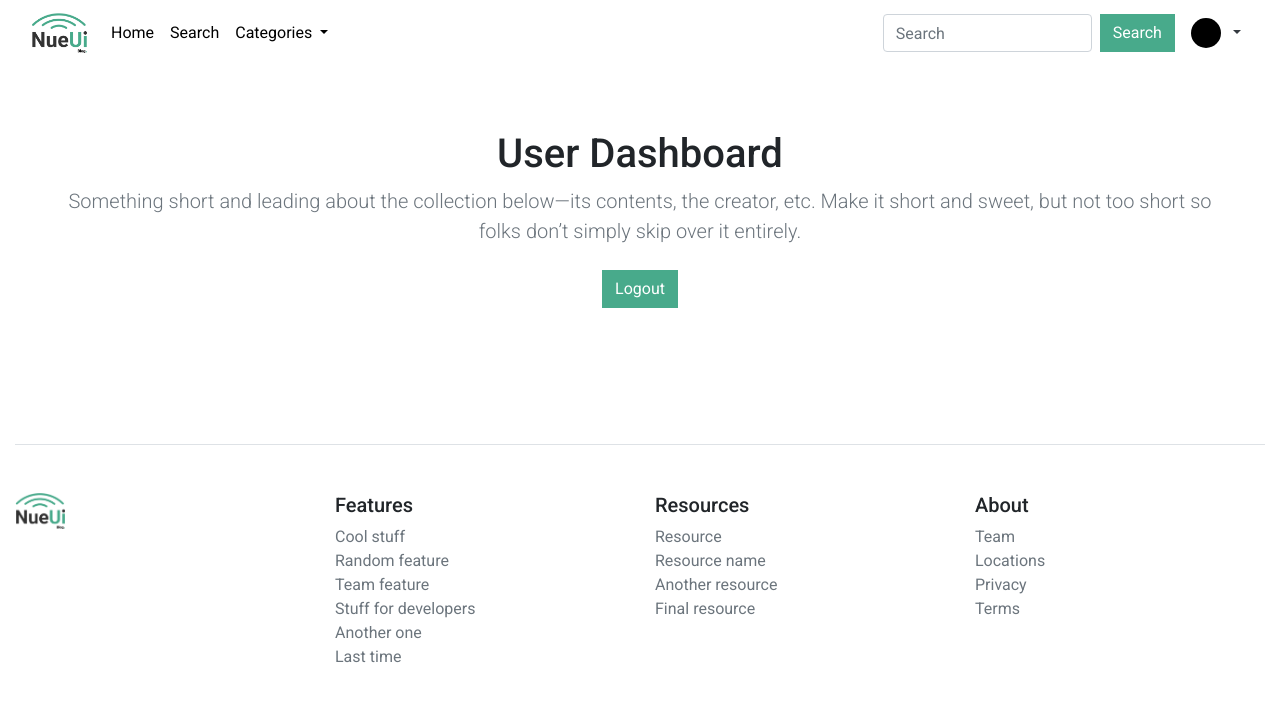
After one commit to DelroyBrown28/NueBlog, a Django app: page /account/profile/ in a window 1280 px wide. The commit adds this page. Shown: the top 702 px of the page. Run offline with Django 3.2, Linux system fonts and the light colour scheme; the visitor is signed in with stand-in values (Sample User, id 1); data that the repository does not hold is empty.

Commit message:
Working on user authentication

```diff
--- a/NueBlog/settings.py
+++ b/NueBlog/settings.py
@@ -36,6 +36,7 @@ MIDDLEWARE = [
     'django.middleware.clickjacking.XFrameOptionsMiddleware',
 ]
 
+X_FRAME_OPTIONS = 'SAMEORIGIN'
 
 ROOT_URLCONF = 'NueBlog.urls'
 
@@ -106,5 +107,9 @@ STATIC_ROOT = os.path.join(BASE_DIR, 'staticfiles')
 MEDIA_ROOT = os.path.join(BASE_DIR, 'media')
 MEDIA_URL = '/media/'
 
+LOGIN_REDIRECT_URL = 'accounts:profile'
+LOGIN_URL = 'login'
+LOGOUT_URL = 'logout'
+
 
 DEFAULT_AUTO_FIELD = 'django.db.models.BigAutoField'
--- a/accounts/urls.py
+++ b/accounts/urls.py
@@ -7,7 +7,6 @@ app_name = 'accounts'
 
 urlpatterns = [
     path('login/', auth_views.LoginView.as_view(template_name='registration/login.html',
-                                                authentication_form=UserLoginForm), name='login')
-
-
+                                                authentication_form=UserLoginForm), name='login'),
+    path('profile/', views.profile, name='profile'),
 ]
--- a/accounts/views.py
+++ b/accounts/views.py
@@ -1,3 +1,7 @@
 from django.shortcuts import render
+from django.contrib.auth.decorators import login_required
 
-# Create your views here.
+
+@login_required
+def profile(request):
+    return render(request, 'accounts/profile.html', {'section' : 'profile'})
--- a/blog/admin.py
+++ b/blog/admin.py
@@ -8,6 +8,7 @@ from mptt.admin import MPTTModelAdmin
 class AuthorAdmin(admin.ModelAdmin):
     list_display = ('title', 'category', 'id', 'status', 'author', 'slug')
     list_editable = ('status', 'category')
+    summernote_fields = ('content',)
     prepopulated_fields = {
         "slug" : ("title",),
     }
--- a/blog/forms.py
+++ b/blog/forms.py
@@ -1,6 +1,7 @@
 from django import forms
 from .models import Comment, Category
 from mptt.forms import TreeNodeChoiceField
+
 
 
 class NewCommentForm(forms.ModelForm):
@@ -21,7 +22,7 @@ class NewCommentForm(forms.ModelForm):
         widgets = {
             'name' : forms.TextInput(attrs={'class' : 'col-sm-12'}),
             'email' : forms.TextInput(attrs={'class' : 'col-sm-12'}),
-            'content' : forms.Textarea(attrs={'class' : 'form-control'}),
+            'content' : forms.TextInput(attrs={'class' : 'form-control'}),
         }
 
 
--- a/static/css/base.css
+++ b/static/css/base.css
@@ -74,6 +74,7 @@ JUMBOTRON
     background-position: center;
     background-size: cover;
 }
+
 /* POST DISPLAY JUMBOTRON */
 
 .about-link,
@@ -252,8 +253,6 @@ BUTTONS
     border-radius: 0;
     border-bottom: 5px solid #222;
 
-
-
 }
 
 .card:hover {
--- /dev/null
+++ b/templates/accounts/profile.html
@@ -0,0 +1,18 @@
+{% extends "base/base.html" %}
+{% block title %}Profile{% endblock %}
+{% block content %}
+<div class="container">
+    <section class="jumbotron text-center bg-white">
+        <div class="container">
+            <h1>User Dashboard</h1>
+            <p class="lead text-muted">Something short and leading about the collection below—its contents, the
+                creator,
+                etc. Make it short and sweet, but not too short so folks don’t simply skip over it entirely.</p>
+            <p>
+                <a href="#" class="btn btn-primary my-2">Logout</a>
+            </p>
+        </div>
+    </section>
+</div>
+{% include "includes/footer.html" %}
+{% endblock %}
--- a/templates/base/base.html
+++ b/templates/base/base.html
@@ -28,8 +28,11 @@
 
 <body>
 
+
+    {% if request.get_full_path == '/account/login/' %}
+    {% else %}
     {% include 'includes/navbar.html' %}
-
+    {% endif %}
 
     {% block content %}
 
--- a/templates/base/footer.html
+++ b/templates/includes/footer.html
@@ -1,11 +1,11 @@
+{% load static %}
 <div class="container">
     <footer class="pt-4 my-md-5 pt-md-5 border-top">
 
         <div class="row">
 
             <div class="col-12 col-md">
-                <img class="mb-2" src="/docs/4.5/assets/brand/bootstrap-solid.svg" alt="" width="24" height="24">
-                <small class="d-block mb-3 text-muted">&copy; 2017-2020</small>
+                <img class="mb-2" src="{% static 'images/nueuibloglogo.png' %}" alt="" width="50">
             </div>
             <div class="col-6 col-md">
                 <h5>Features</h5>
--- a/templates/includes/navbar.html
+++ b/templates/includes/navbar.html
@@ -1,12 +1,23 @@
 {% load static %}
+<style>
+    .dot {
+        height: 30px;
+        width: 30px;
+        background-color: #000;
+        border-radius: 50%;
+        display: inline-block;
+
+    }
+</style>
 <nav class="navbar navbar-expand-lg">
     <div class="container-fluid">
         <a class="navbar-brand" href="#">
             <img class="img-fluid navbar-logo" src="{% static 'images/nueuibloglogo.png' %}">
 
         </a>
-        <button class="navbar-toggler mt-1" type="button" data-bs-toggle="collapse" data-bs-target="#navbarSupportedContent"
-            aria-controls="navbarSupportedContent" aria-expanded="false" aria-label="Toggle navigation">
+        <button class="navbar-toggler mt-1" type="button" data-bs-toggle="collapse"
+            data-bs-target="#navbarSupportedContent" aria-controls="navbarSupportedContent" aria-expanded="false"
+            aria-label="Toggle navigation">
             <span class="navbar-toggler-icon"><i class="fas fa-bars" style="font-size: 30px;"></i></span>
         </button>
         <div class="collapse navbar-collapse" id="navbarSupportedContent">
@@ -34,11 +45,36 @@
                 </li>
 
             </ul>
+
+
+
             <form class="d-flex" action="/search/" method="get">
                 <input class="form-control me-2" name="q" type="search" placeholder="Search" aria-label="Search"
                     required>
                 <button class="btn" type="submit">Search</button>
             </form>
+            {% if request.user.is_authenticated %}
+            <div class="flexed ml-3">
+                <span class="dot"></span>
+                <ul class="navbar-nav">
+                    <li class="nav-item dropdown">
+                        <a class="nav-link dropdown-toggle text-dark" href="#" id="navbarDropdown" role="button"
+                            data-toggle="dropdown" aria-haspopup="true" aria-expanded="false">
+                        </a>
+                        <div class="dropdown-menu dropdown-menu-right" aria-labelledby="navbarDropdown">
+                            <a class="dropdown-item" href="{% url "accounts:profile" %}">Dashboard</a>
+                            <div class="dropdown-divider"></div>
+                            <a class="dropdown-item" href="{% url "logout" %}">Logout</a>
+                            {% else %}
+                            <a class="p-2 text-dark" href="{% url "login" %}">Login</a>
+                        </div>
+                    </li>
+                </ul>
+                <nav>
+                </nav>
+                {% endif %}
+            </div>
+
         </div>
     </div>
 </nav>
--- a/templates/registration/login.html
+++ b/templates/registration/login.html
@@ -1,5 +1,4 @@
-{% extends "../base/base.html" %}
-{% block title %}Log-in{% endblock %}
+{% include 'base/base.html' %}
 {% block content %}
 
 {% if request.user.is_authenticated %}
```
Also changed, not shown: templates/base/nav-main.html (+17 -7 lines), media/posts/Login Authentication Set Up/trapped.jpg (added).
